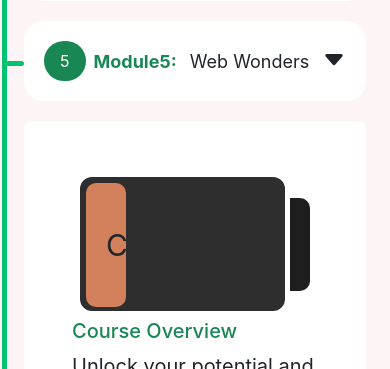
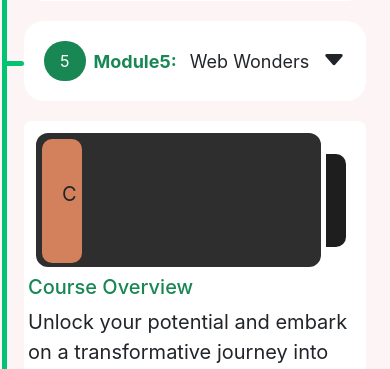
Before and after one commit to bhaskarAntony/new_be_practical_updated_design, a React (Create React App) app: page /mern-fullstack in a window 390 px wide. Shown: the part 4260-4629 px from the top of the page. Built offline with nearby package versions, Linux system fonts and the light colour scheme; a web font is replaced by a local one.

Commit message:
my project files

```diff
--- a/src/components/FAQ.jsx
+++ b/src/components/FAQ.jsx
@@ -71,7 +71,7 @@ const FAQ = () => {
       ))}
         </div>
         <div className="col-12 col-md-12 col-lg-6">
-            <div className="module-right rounded-3 bg-white p-5 fs-5">
+            <div className="module-right rounded-3 bg-white p-lg-5 p-1 fs-5">
             <div className="battery-container">
                             <div className="battery">
 
--- a/src/styles/FAQ.css
+++ b/src/styles/FAQ.css
@@ -132,6 +132,11 @@
     border-radius: 10px;
     animation: battery-charge 6s linear infinite;
 }
+@media (max-width:528px){
+    .battery::before{
+        font-size: 1em;
+    }
+}
 @keyframes battery-charge{
     0%{
         width: 0%;
```
